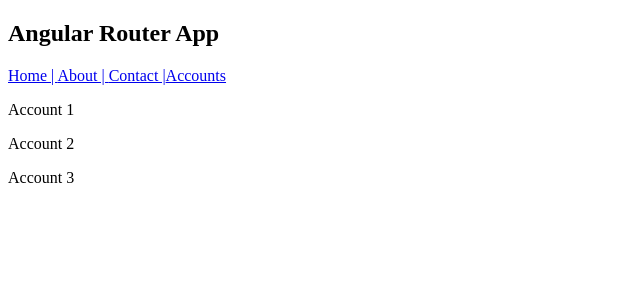
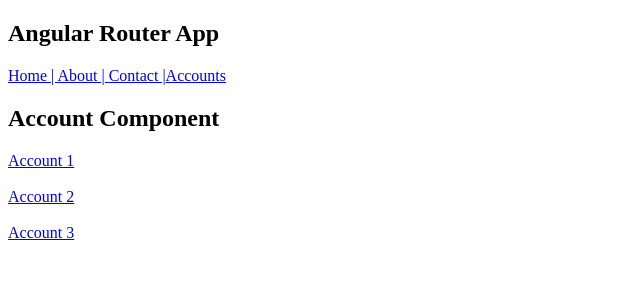
Before and after one commit to yashilbusa/Internship-Angular-3, an Angular app: page /account in a window 1280 px wide. Shown: the top 300 px of the page, without its empty margins (0-640 px from the left). Built offline with nearby package versions, Linux system fonts and the light colour scheme.

Commit message:
basic routing and params routing done

```diff
--- a/src/app/account/account.component.html
+++ b/src/app/account/account.component.html
@@ -1,14 +1,16 @@
-<div>
+<!-- <div>
     @for (i of accounts; track $index) {
     <div [routerLink]="['/account', i.id]">
         <p>{{i.name}}</p>
     </div>
     }
-</div>
+</div> -->
 
-<!-- <br>
-<a routerLink="/account:1">Account 1</a>
+<h2>Account Component</h2>
+<a [routerLink]="['/account',1]">Account 1</a>
 <br>
-<a routerLink="/account:2">Account 2</a>
 <br>
-<a routerLink="/account:3">Account 3</a> -->
+<a [routerLink]="['/account',2]">Account 2</a>
+<br>
+<br>
+<a [routerLink]="['/account',3]">Account 3</a>
```
